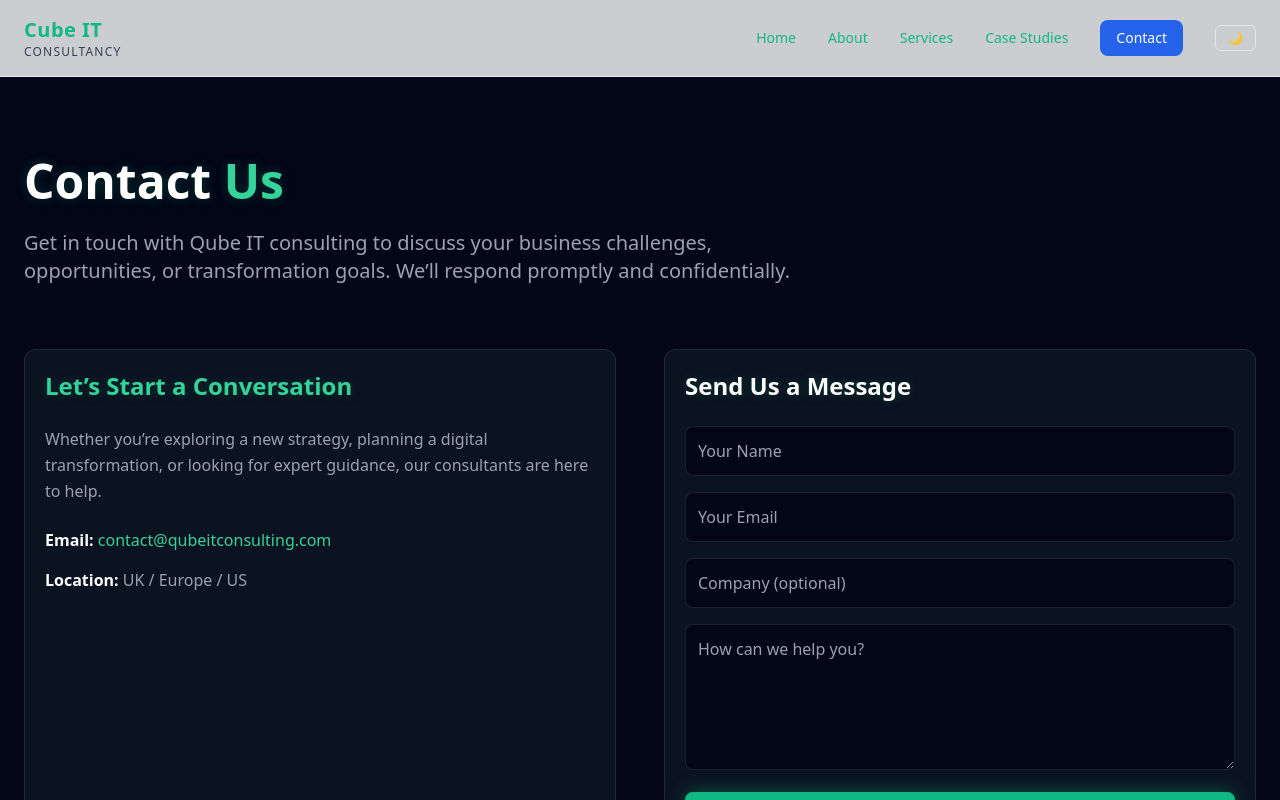
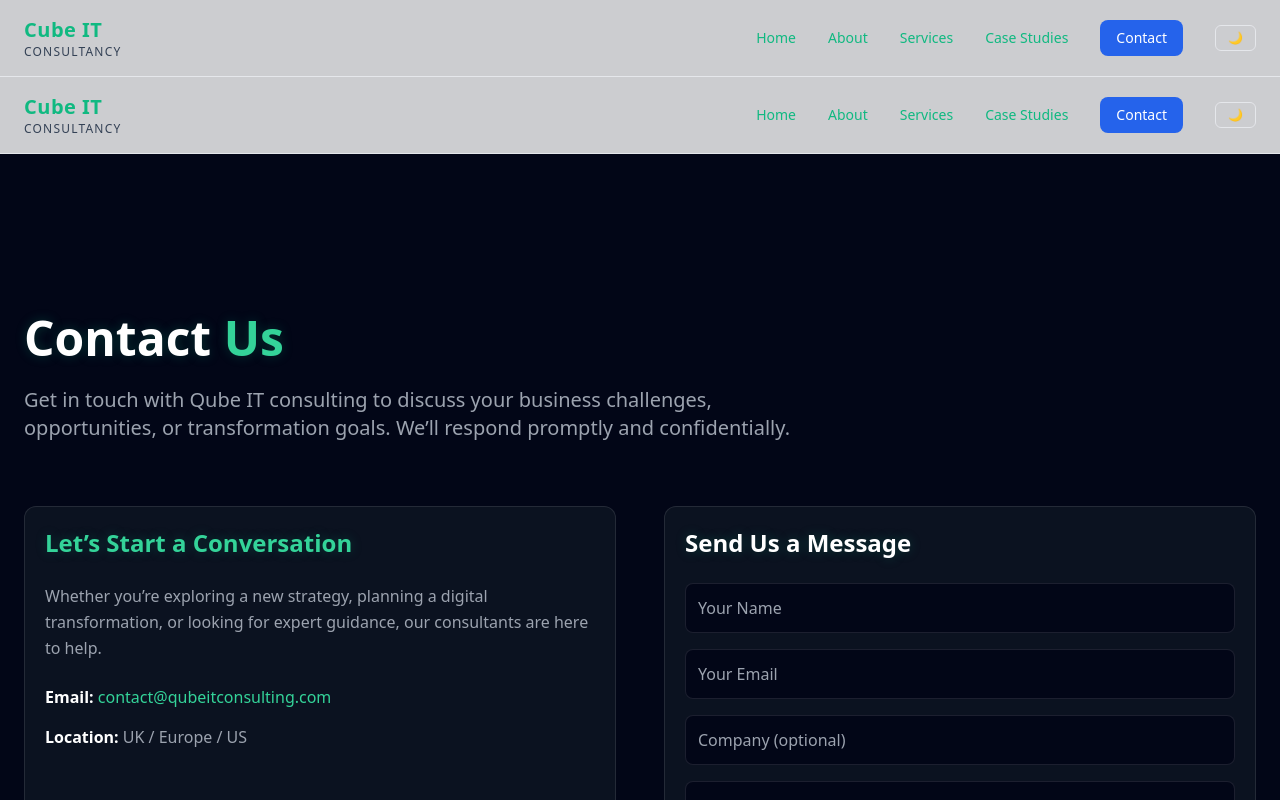
Before and after one commit to Neil1306/qubeitconsulting, a React (Vite) app: page /#/contact in a window 1280 px wide. Shown: the top 800 px of the page. Built offline with nearby package versions, Linux system fonts and the light colour scheme.

Commit message:
Update MainLayout.jsx

```diff
--- a/src/layouts/MainLayout.jsx
+++ b/src/layouts/MainLayout.jsx
@@ -1,7 +1,10 @@
+import Navbar from "../components/Navbar"
+
 export default function MainLayout({ children }) {
   return (
     <div className="bg-[#020617] text-white min-h-screen">
-      {children}
+      <Navbar />
+      <div className="pt-20">{children}</div>
     </div>
   )
 }
```
